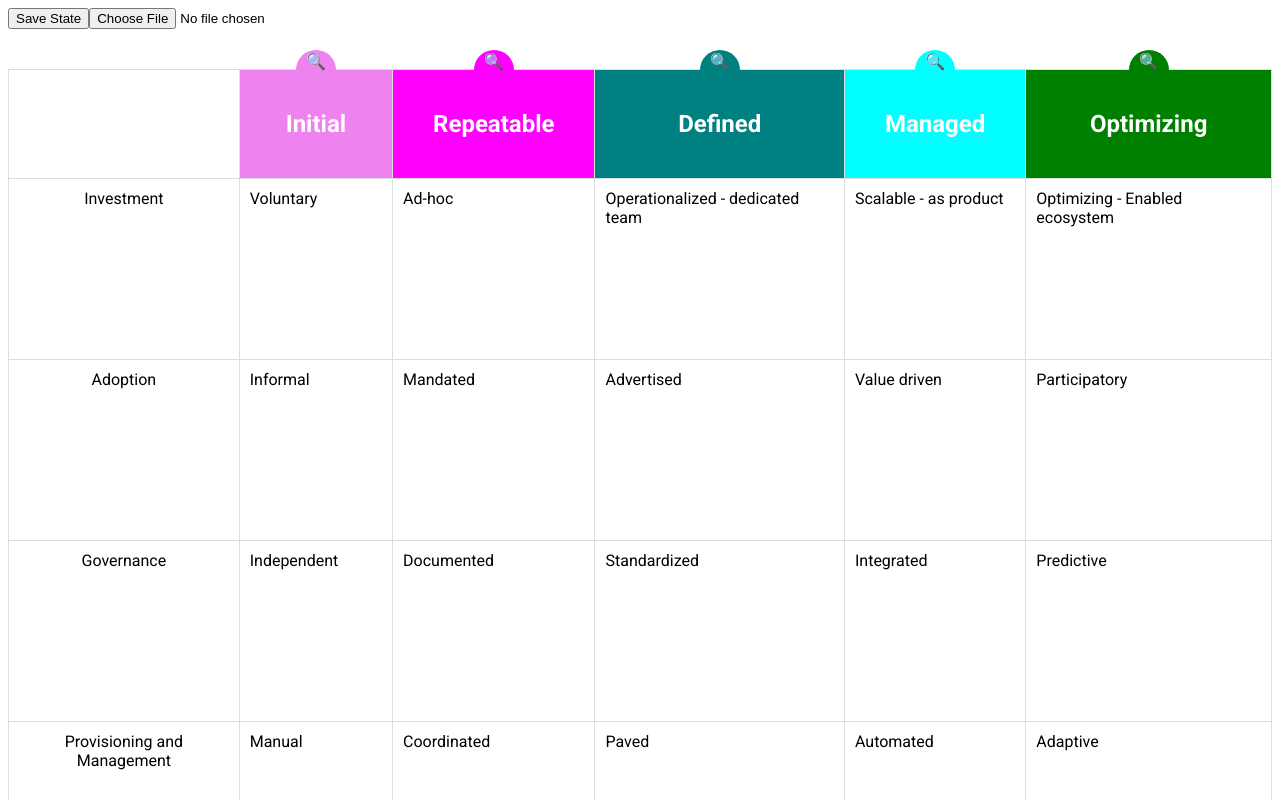
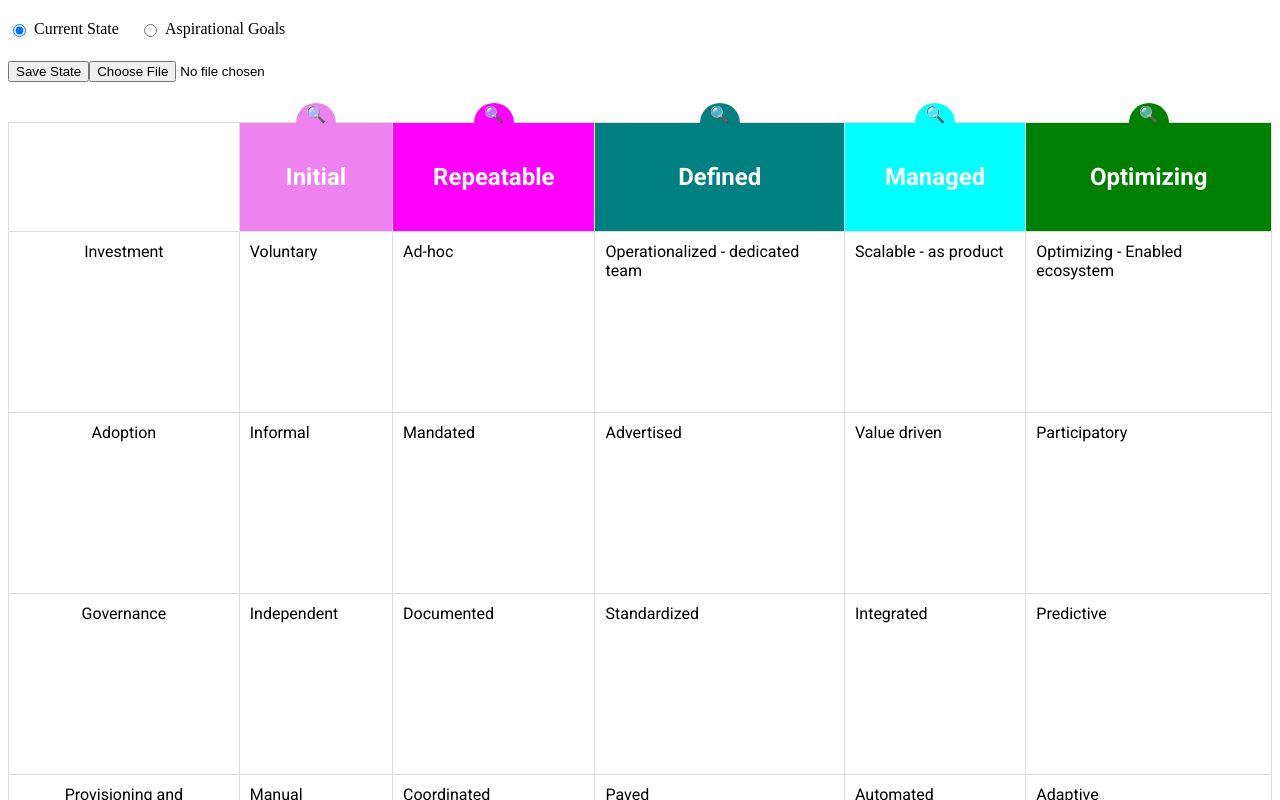
Before and after one commit to jpcarrascal/capabilitymodeltable, a React (Create React App) app: page / in a window 1280 px wide. Shown: the top 800 px of the page. Built offline with nearby package versions, Linux system fonts and the light colour scheme.

Commit message:
Updates to show aspirational state

```diff
--- a/src/components/Table.css
+++ b/src/components/Table.css
@@ -78,3 +78,34 @@ td {
   height: 2px;
   background-color: black;
 }
+
+.controls {
+  margin: 20px 0;
+}
+
+.controls label {
+  margin-right: 20px;
+  display: inline-flex;
+  align-items: center;
+}
+
+.controls input[type="radio"] {
+  margin-right: 8px;
+}
+
+.circle.current {
+  width: 10px;
+  height: 10px;
+  border-radius: 50%;
+  background-color: black;
+  position: absolute;
+}
+
+.circle.aspirational {
+  width: 10px;
+  height: 10px;
+  border-radius: 50%;
+  background-color: blue;
+  border: 2px solid black;
+  position: absolute;
+}
--- a/src/components/Table.tsx
+++ b/src/components/Table.tsx
@@ -8,8 +8,11 @@ interface ClickPosition {
   cellIndex: number;
 }
 
+type SelectionMode = 'current' | 'aspirational';
+
 const Table: React.FC = () => {
   const [tableData, setTableData] = useState<TableData | null>(null);
+  const [selectionMode, setSelectionMode] = useState<SelectionMode>('current');
   const [, forceUpdate] = useState({});
 
   // Refs to table cells
@@ -49,7 +52,11 @@ const Table: React.FC = () => {
     setTableData((prevData) => {
       if (!prevData) return prevData;
       const newData = { ...prevData };
-      newData.rows[rowIndex].currentState = { x, y, cellIndex };
+      if (selectionMode === 'current') {
+        newData.rows[rowIndex].currentState = { x, y, cellIndex };
+      } else {
+        newData.rows[rowIndex].aspirationalState = { x, y, cellIndex };
+      }
       return newData;
     });
   };
@@ -93,6 +100,24 @@ const Table: React.FC = () => {
 
   return (
     <div className="table-container" ref={tableContainerRef}>
+      <div className="controls">
+        <label>
+          <input
+            type="radio"
+            value="current"
+            checked={selectionMode === 'current'}
+            onChange={(e) => setSelectionMode(e.target.value as SelectionMode)}
+          /> Current State
+        </label>
+        <label>
+          <input
+            type="radio"
+            value="aspirational"
+            checked={selectionMode === 'aspirational'}
+            onChange={(e) => setSelectionMode(e.target.value as SelectionMode)}
+          /> Aspirational Goals
+        </label>
+      </div>
       <button onClick={saveStateToFile}>Save State</button>
       <input type="file" accept="application/json" onChange={loadStateFromFile} />
       <table>
@@ -135,18 +160,25 @@ const Table: React.FC = () => {
                     {cell}
                     {row.currentState && row.currentState.cellIndex === cellIndex && (
                       <div
-                        className="circle"
+                        className="circle current"
                         style={{
                           position: 'absolute',
                           left: '50%',
                           top: '50%',
                           transform: 'translate(-50%, -50%)',
-                          width: '10px',
-                          height: '10px',
-                          borderRadius: '50%',
-                          backgroundColor: 'black',
                         }}
-                      ></div>
+                      />
+                    )}
+                    {row.aspirationalState && row.aspirationalState.cellIndex === cellIndex && (
+                      <div
+                        className="circle aspirational"
+                        style={{
+                          position: 'absolute',
+                          left: '50%',
+                          top: '50%',
+                          transform: 'translate(-50%, -50%)',
+                        }}
+                      />
                     )}
                   </td>
                 ))}
--- a/src/types/TableData.ts
+++ b/src/types/TableData.ts
@@ -9,5 +9,10 @@ export interface TableData {
       y: number;
       cellIndex: number;
     };
+    aspirationalState?: {
+      x: number;
+      y: number;
+      cellIndex: number;
+    };
   }[];
 }
```
